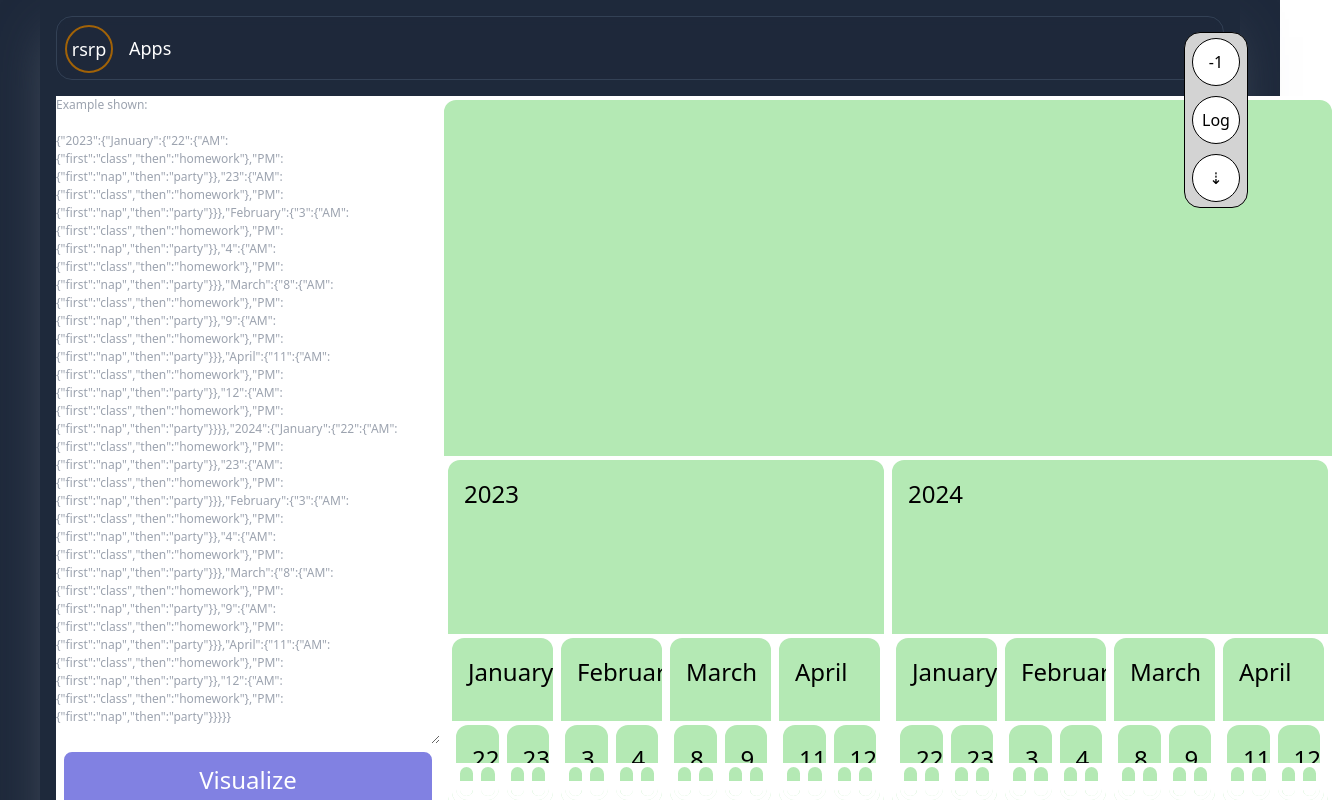
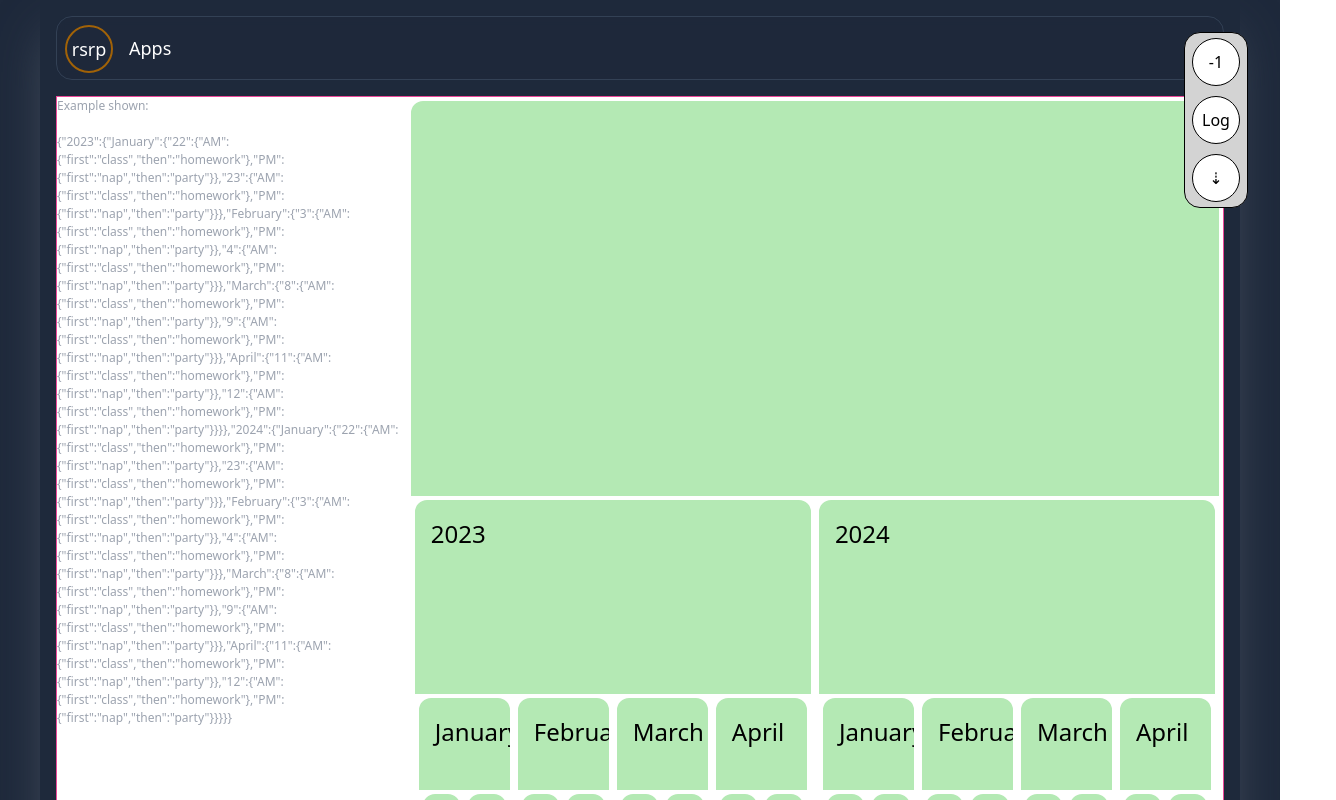
Before and after one commit to RandonSRProctor/personal-web-site-2024, a React (Vite) app: page /Apps/JsonGUI in a window 1280 px wide. Shown: the top 800 px of the page, 1336 px wide, since content can reach past the window. Built offline with nearby package versions, Linux system fonts and the light colour scheme.

Commit message:
Prepping for JSON_GUI space.

```diff
--- a/src/Components/Apps/Apps.tsx
+++ b/src/Components/Apps/Apps.tsx
@@ -6,12 +6,10 @@ export const Apps = () => {
   const location = useLocation();
   const isAppsPath = location.pathname === '/Apps';
   return (
-    <section className="">
-      <SwitchContent
-        condition={isAppsPath}
-        IfTrueRender={AppSelector}
-        IfFalseRender={Outlet}
-      />
-    </section>
+    <SwitchContent
+      condition={isAppsPath}
+      IfTrueRender={AppSelector}
+      IfFalseRender={Outlet}
+    />
   );
 };
--- a/src/Components/Apps/JsonGUI/App.css
+++ b/src/Components/Apps/JsonGUI/App.css
@@ -1,6 +1,6 @@
 .App {
   background-color: white;
-  width: 100vw;
+  width: 100%;
   height: 100vh;
 }
 
@@ -17,14 +17,14 @@
 }
 
 .CentralContent {
-  height: 90vh;
+  height: 100%;
 }
 
 .VisualizerContainer {
-  width: 70vw;
+  width: 70%;
 }
 .TextInputSection {
-  width: 30vw;
+  width: 30%;
 }
 
 .textareaContainer {
--- a/src/Components/Apps/JsonGUI/JsonGUI.tsx
+++ b/src/Components/Apps/JsonGUI/JsonGUI.tsx
@@ -20,8 +20,8 @@ export function JsonGUI() {
   }
 
   return (
-    <div className="App">
-      <div className="CentralContent flex">
+    <div className="App border border-pink-500">
+      <div className="CentralContent flex ">
         <div className="TextInputSection">
           <div className="textareaContainer">
             <textarea
--- a/src/Components/Root/Root.tsx
+++ b/src/Components/Root/Root.tsx
@@ -8,13 +8,15 @@ export const Root = () => {
   const isRootPath = location.pathname === '/';
   return (
     <div className="bg-slate-800 justify-center">
-      <div className="min-h-screen m-auto max-w-[1200px] bg-slate-8 shadow-gray-600 shadow-2xl 00 pb-4 px-4">
+      <div className="min-h-screen m-auto max-w-[1200px] bg-slate-8 shadow-gray-600 shadow-2xl pb-4 px-4">
         <Header />
-        <SwitchContent
-          condition={isRootPath}
-          IfTrueRender={LandingMenu}
-          IfFalseRender={Outlet}
-        />
+        <section className=" min-h-[calc(100vh-7rem)]">
+          <SwitchContent
+            condition={isRootPath}
+            IfTrueRender={LandingMenu}
+            IfFalseRender={Outlet}
+          />
+        </section>
       </div>
     </div>
   );
```
